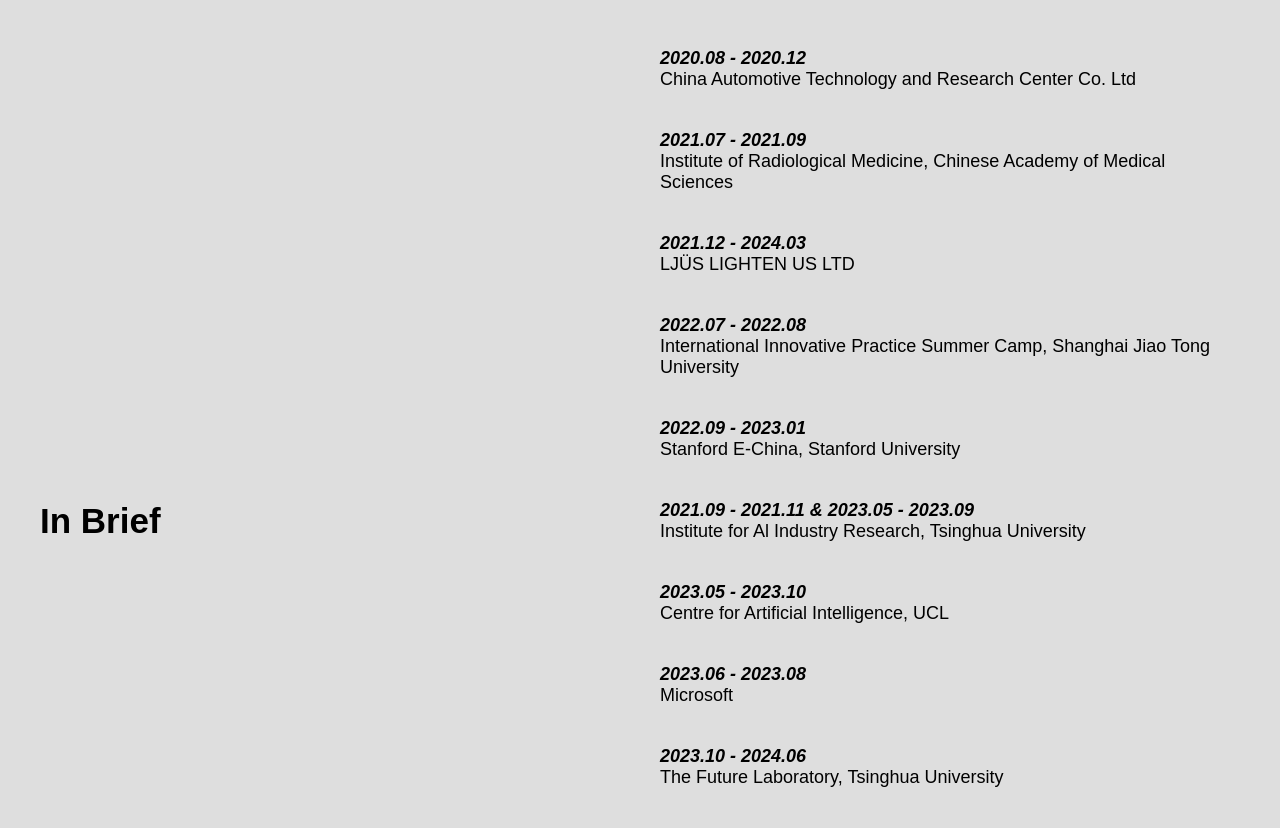
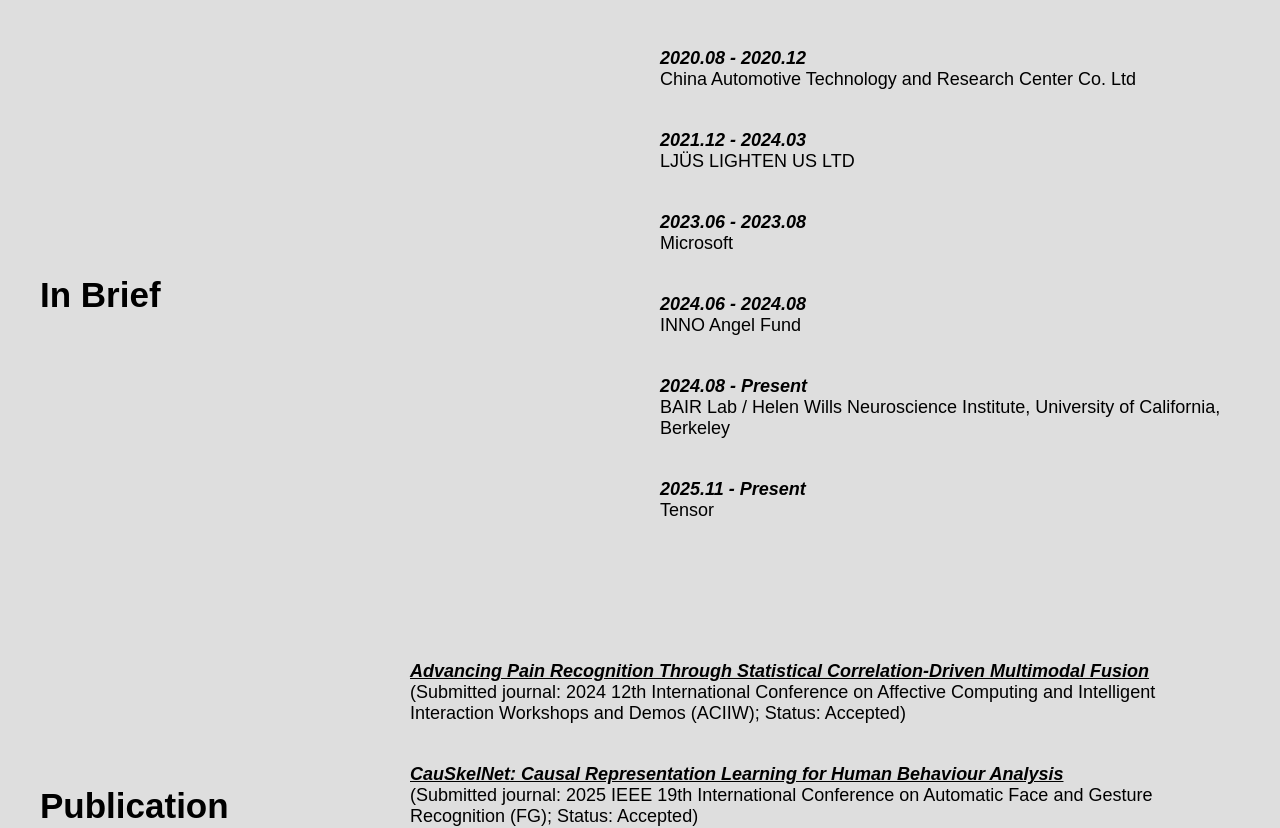
Before and after one commit to HsingjuiKu/HsingjuiKu.github.io, a React (Create React App) app: page /#/about in a window 1280 px wide. Shown: the part 1860-2688 px from the top of the page. Built offline with nearby package versions, Linux system fonts and the light colour scheme.

Commit message:
Update 12.25

```diff
--- a/src/pages/about/About.jsx
+++ b/src/pages/about/About.jsx
@@ -250,7 +250,7 @@
                         <p><i className="bold">2022 – 2023</i></p>
                         <p>University College London — MSc Computer Science</p>
                         <p><i className="bold">2024 – 2025</i></p>
-                        <p>University of California, Berkeley — MEng Electrical Engineering and Computer Science</p>
+                        <p>University of California, Berkeley — MEng Computer Science</p>
                     </div>
                 </section>
 
@@ -262,26 +262,29 @@
                     <div className="right brief" style={{ width: '50%', display: 'flex', flexDirection: 'column' }}>
                         <p><i className="bold">2020.08 - 2020.12</i></p>
                         <p>China Automotive Technology and Research Center Co. Ltd</p>
-                        <p><i className="bold">2021.07 - 2021.09</i></p>
-                        <p>Institute of Radiological Medicine, Chinese Academy of Medical Sciences</p>
+                        {/*<p><i className="bold">2021.07 - 2021.09</i></p>*/}
+                        {/*<p>Institute of Radiological Medicine, Chinese Academy of Medical Sciences</p>*/}
                         <p><i className="bold">2021.12 - 2024.03</i></p>
                         <p>LJÜS LIGHTEN US LTD</p>
-                        <p><i className="bold">2022.07 - 2022.08</i></p>
-                        <p>International Innovative Practice Summer Camp, Shanghai Jiao Tong University</p>
-                        <p><i className="bold">2022.09 - 2023.01</i></p>
-                        <p>Stanford E-China, Stanford University</p>
-                        <p><i className="bold">2021.09 - 2021.11 & 2023.05 - 2023.09</i></p>
-                        <p>Institute for Al Industry Research, Tsinghua University</p>
-                        <p><i className="bold">2023.05 - 2023.10</i></p>
-                        <p>Centre for Artificial Intelligence, UCL</p>
+                        {/*<p><i className="bold">2022.07 - 2022.08</i></p>*/}
+                        {/*<p>International Innovative Practice Summer Camp, Shanghai Jiao Tong University</p>*/}
+                        {/*<p><i className="bold">2022.09 - 2023.01</i></p>*/}
+                        {/*<p>Stanford E-China, Stanford University</p>*/}
+                        {/*<p><i className="bold">2021.09 - 2021.11 & 2023.05 - 2023.09</i></p>*/}
+                        {/*<p>Institute for Al Industry Research, Tsinghua University</p>*/}
+                        {/*<p><i className="bold">2023.05 - 2023.10</i></p>*/}
+                        {/*<p>Centre for Artificial Intelligence, UCL</p>*/}
                         <p><i className="bold">2023.06 - 2023.08</i></p>
                         <p>Microsoft</p>
-                        <p><i className="bold">2023.10 - 2024.06</i></p>
-                        <p>The Future Laboratory, Tsinghua University</p>
+                        {/*<p><i className="bold">2023.10 - 2024.06</i></p>*/}
+                        {/*<p>The Future Laboratory, Tsinghua University</p>*/}
                         <p><i className="bold">2024.06 - 2024.08</i></p>
                         <p>INNO Angel Fund</p>
                         <p><i className="bold">2024.08 - Present</i></p>
                         <p>BAIR Lab / Helen Wills Neuroscience Institute, University of California, Berkeley</p>
+                        <p><i className="bold">2025.11 - Present</i></p>
+                        <p>Tensor</p>
+
                     </div>
 
                 </section>
--- a/src/pages/home/Home.jsx
+++ b/src/pages/home/Home.jsx
@@ -30,7 +30,7 @@
                         <div className="btn" onClick={() => { window.location.href = "https://github.com/HsingjuiKu" }}>
                             GITHUB
                         </div>
-                        <div className="btn" onClick={() => { window.location.href = "https://drive.google.com/file/d/1serjpE8P0w5kweriYV7Uc7vJ50A-5R0z/view?usp=sharing" }}>
+                        <div className="btn" onClick={() => { window.location.href = "https://scholar.google.com/citations?user=bka6_SkAAAAJ&hl=en" }}>
                             PUBLICATION
                         </div>
                     </div>
```
Also changed, not shown: 7 other files (tests, documents, lock files or other folders).
